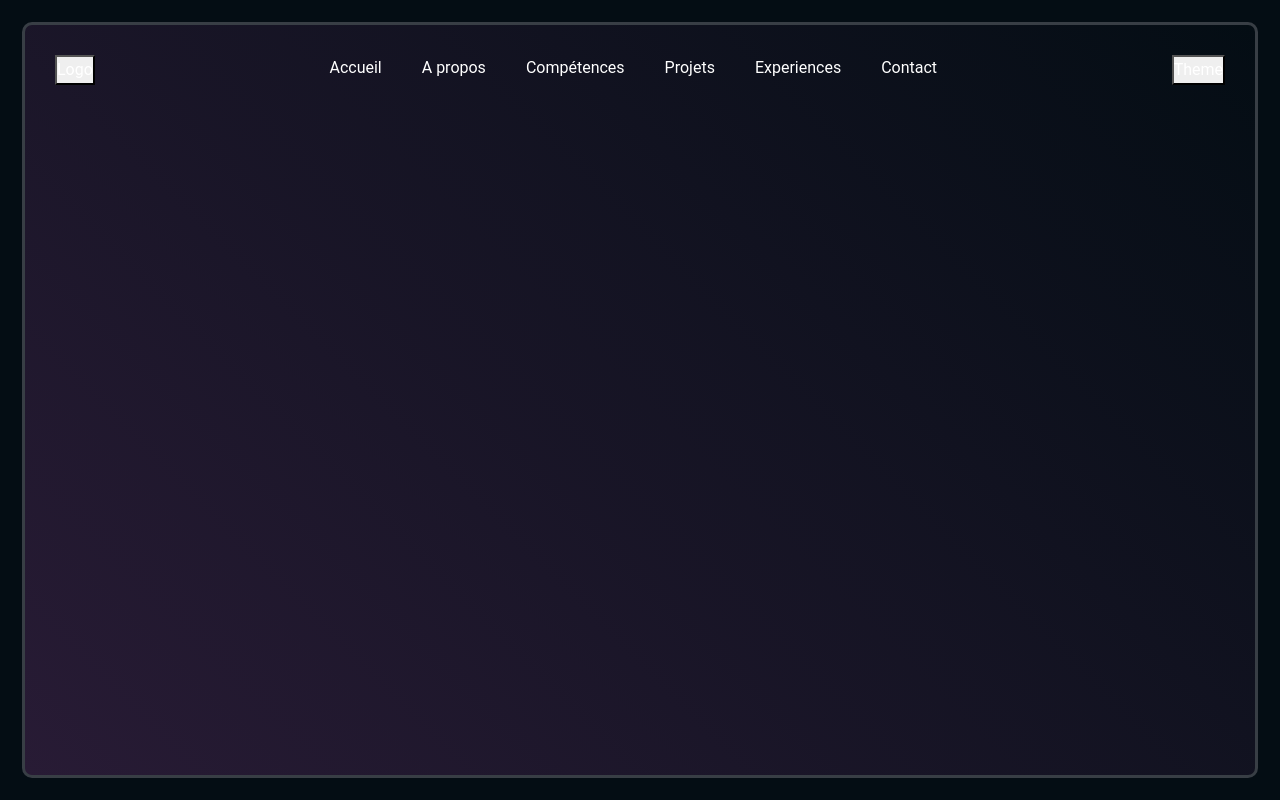
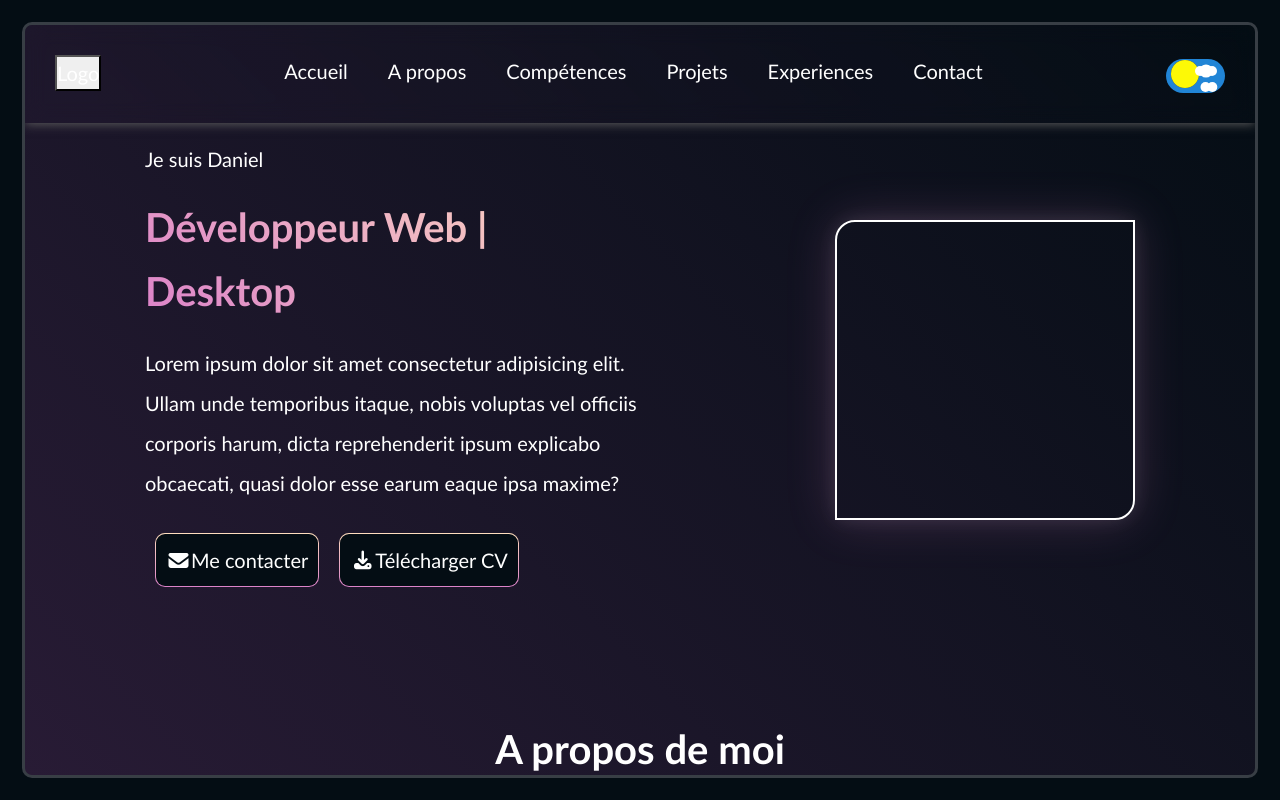
Before and after one commit to Daniel0455/portfolio_daniel, a Next.js app in the folder frontend/: page / in a window 1280 px wide. Built offline with nearby package versions, Linux system fonts and the light colour scheme.

Commit message:
Cration de a propos

```diff
--- a/frontend/app/page.tsx
+++ b/frontend/app/page.tsx
@@ -1,10 +1,15 @@
 "using client"
 import NavBar from "@/components/NavBar"
+import Profil from "@/components/Profil"
+import Background from "@/components/Background"
+import Statistique from "@/components/Statistique"
 export default function Home(){
     return(
         <>
             <div className="mainContainer">
-            <NavBar/>
+                <NavBar/>
+                <Profil/>
+                <Statistique/>
             </div>
         </>
     )
--- a/frontend/components/Background.tsx
+++ b/frontend/components/Background.tsx
@@ -1,3 +1,4 @@
+"use client"
 import { useEffect, useRef } from "react";
 
 export default function Background() {
--- a/frontend/components/NavBar.tsx
+++ b/frontend/components/NavBar.tsx
@@ -16,7 +16,13 @@ export default function NavBar(){
                     <button key={btn.label}>{btn.label}</button>
                 ))}
             </div>
-            <div className="containerTheme"><button>Theme</button></div>
+            <div className="containerTheme">
+                <label className="switch">
+                <input type="checkbox" />
+                <span className="slider"></span>
+                <span className="clouds_stars"></span>
+                </label>
+            </div>
         </nav>
         </>
     )
--- a/frontend/components/Profil.tsx
+++ b/frontend/components/Profil.tsx
@@ -0,0 +1,25 @@
+export default function Profil(){
+    let buttons = [
+        {label: "Me contacter", icon: "fas fa-envelope"},
+        {label: "Télécharger CV", icon: "fas fa-download"},
+    ]
+    return(
+        <>
+        <div className="containerProfil">
+            <div className="containerDescProfil">
+                <p>Je suis Daniel</p>
+                <p className="profetionProfil">Développeur Web | Desktop</p>
+                <p className="descProfil">Lorem ipsum dolor sit amet consectetur adipisicing elit. Ullam unde temporibus itaque, nobis voluptas vel officiis corporis harum, dicta reprehenderit ipsum explicabo obcaecati, quasi dolor esse earum eaque ipsa maxime?</p>
+                <div className="containerButtonsProfil">
+                    {buttons.map((btn) =>(
+                        <div key={btn.label} className="btnRadius"><button> <i className={btn.icon}></i>{btn.label}</button></div>
+                    ))}
+                </div>
+            </div>
+            <div className="containerPdpProfil">
+
+            </div>
+        </div>
+        </>
+    )
+}
--- /dev/null
+++ b/frontend/components/Statistique.tsx
@@ -0,0 +1,29 @@
+"use client"
+export default function Statistique(){
+    let donnees = [
+        {label: "Projets", nombre: "+12"},
+        {label: "Coolaboration", nombre: "+05"},
+        {label: "Langages connus", nombre: "+07"},
+        {label: "Outils utilisés", nombre: "+05"}
+    ]
+    return(
+        <>
+            <div className="containerStatistique">
+                <p className="titre">A propos de moi</p>
+                <div className="containerStatistiqueMain">
+                    <div>
+                        <p className="containerDescStatistique">Lorem, ipsum dolor sit amet consectetur adipisicing elit. Debitis dignissimos ab ullam voluptatibus. Ipsa, neque. Facilis ipsum odit animi eaque nulla! Eum culpa enim, aut suscipit assumenda magni incidunt saepe.</p>
+                    </div>
+                    <div className="containerCard">
+                        {donnees.map((donnee) =>(
+                            <div key={donnee.label} className="cardStatistique">
+                                <p>{donnee.nombre}</p>
+                                <p>{donnee.label}</p>
+                            </div>
+                        ))}
+                    </div>
+                </div>
+            </div>
+        </>
+    )
+}
--- a/frontend/styles/globals.css
+++ b/frontend/styles/globals.css
@@ -3,6 +3,10 @@
   margin: 0;
   padding: 0;
   color: white;
+  font-family: 'Calibri';
+  font-size:18px;
+  text-align: center;
+  font-size: 20px;
 }
 body
 {
@@ -19,15 +23,38 @@ body
   right: 2px;
   top: 2px;
   background: linear-gradient(45Deg,rgb(40, 27, 53) ,rgb(4, 13, 20));
+  overflow: auto;
+}
+.mainContainer::-webkit-scrollbar
+{
+  width: 5px;
+  border-radius: 10px;
+  background-color: rgb(220, 130, 201, 0.25);
+}
+.mainContainer::-webkit-scrollbar-thumb
+{
+  background-color: rgb(220, 130, 201);
+  border-radius: 10px;
+  box-shadow: 2px 2px 10px 0px white;
+}
+.titre
+{
+  font-size: 40px;
+  font-weight:1000;
+  color: white;
 }
 .navBar
 {
   width: 100%;
+  box-shadow: 0px 1px 10px 0px rgb(94, 94, 94);
   position: sticky;
+  top: 0;
   padding: 30px;
   justify-content: space-between;
   display: flex;
   flex-wrap: wrap;
+  background: linear-gradient(45Deg,rgba(40, 27, 53, 0.267) ,rgba(4, 13, 20, 0.253));
+  backdrop-filter: blur(10px);
 }
 .containerButtons button
 {
@@ -36,10 +63,254 @@ body
   background: none;
   border: none;
 }
+
+/*Profil*/
+.containerProfil
+{
+  padding: 120px;
+  padding-top: 20px;
+  display:flex;
+  flex-wrap: wrap;
+  justify-content: space-between;
+  align-items: center;
+}
+.containerDescProfil
+{
+  max-width: 50%;
+  text-align: start;
+}
+.containerDescProfil p
+{
+  text-align: left;
+}
+.containerDescProfil button
+{
+  background-color: rgb(4, 13, 20);
+  border: none;
+  padding: 10px;
+  border-radius: 9px;
+}
+.btnRadius
+{
+  background: linear-gradient(rgb(255, 222, 190), rgb(220, 130, 201));
+  padding: 1px;
+  border: none;
+  border-radius: 10px;
+  margin: 10px;
+  width: fit-content;
+}
+.containerPdpProfil
+{
+  width: 300px;
+  height: 300px;
+  border: 2px solid ;
+  z-index: -1;
+  border-radius: 20px 0px 20px 0px;
+  box-shadow: 0px 0px 20px 0px rgba(255, 255, 255, 0.1), 0px 0px 50px 0px rgb(220, 130, 201, 0.2);
+}
+.containerButtonsProfil
+{
+  display: flex;
+  flex-wrap: wrap;
+}
+.descProfil
+{
+  line-height: 2;
+}
+.profetionProfil
+{
+  font-size: 40px;
+  font-weight:1000;
+  background: linear-gradient( 45Deg, rgb(220, 130, 201),rgb(255, 222, 190));
+  -webkit-background-clip: text;
+  background-clip: text;
+  -webkit-text-fill-color: transparent;
+}
+.containerStatistique {
+  margin-left: 120px;
+  margin-right: 120px;
+  justify-content: space-between;
+}
+
+.containerStatistiqueMain  div {
+  width: 50%;
+}
+
+/*Card Statistique*/
+.containerStatistiqueMain
+{
+  display: flex;
+  justify-content: space-between;
+  align-items: center;
+}
+.containerDescStatistique
+{
+  line-height: 2;
+  text-align: left;
+}
+.containerCard
+{
+  text-align: center;
+  display: flex;
+  flex-wrap: wrap;
+  padding: 20px;
+  justify-content: end;
+}
+.cardStatistique
+{
+  display: flex;
+  flex-wrap: wrap;
+  justify-content: center;
+  align-items: center;
+  border: 1px solid white;
+  margin: 5px;
+  border-radius: 5px;
+  background: linear-gradient(45Deg, rgb(220, 130, 201),rgb(255, 222, 190));
+
+}
+.cardStatistique p
+{
+  margin: 10px;
+}
+
+/*Toggle*/
+.switch {
+  /* border: 2px solid rebeccapurple; */
+  font-size: 17px;
+  position: relative;
+  display: inline-block;
+  width: 3.5em;
+  height: 2em;
+}
+.switch input {
+  /* all: unset; */
+  opacity: 0;
+  width: 0;
+  height: 0;
+}
+.slider {
+  background-color: #2185d6;
+  position: absolute;
+  top: 0;
+  left: 0;
+  right: 0;
+  bottom: 0;
+  cursor: pointer;
+  transition: 0.4s;
+  border-radius: 30px;
+  box-shadow: 0 0 0 rgba(33, 133, 214, 0);
+  transition: all 0.4s ease;
+}
+.slider:hover {
+  box-shadow: 0 0 15px rgba(33, 133, 214, 0.5);
+}
+
+.slider::before {
+  position: absolute;
+  content: "";
+  height: 1.4em;
+  width: 1.4em;
+  border-radius: 50%;
+  left: 10%;
+  bottom: 15%;
+  box-shadow: inset 15px -4px 0px 15px #fdf906;
+  background-color: #211931;
+  transition: all 0.4s ease;
+  transform-origin: center;
+}
+.slider:hover::before {
+  transform: rotate(45deg);
+}
+.clouds_stars {
+  position: absolute;
+  content: "";
+  border-radius: 50%;
+  height: 10px;
+  width: 10px;
+  left: 70%;
+  bottom: 50%;
+  background-color: #fff;
+
+  transition: all 0.3s;
+  box-shadow:
+    -12px 0 0 0 white,
+    -6px 0 0 1.6px white,
+    0.3px 16px 0 white,
+    -6.5px 16px 0 white;
+  filter: blur(0.55px);
+}
+.switch input:checked ~ .clouds_stars {
+  transform: translateX(-20px);
+  height: 2px;
+  width: 2px;
+  border-radius: 50%;
+  left: 80%;
+  top: 15%;
+  background-color: #fff;
+  backdrop-filter: blur(10px);
+  transition: all 0.3s;
+  box-shadow:
+    -7px 10px 0 #fff,
+    8px 15px 0 #fff,
+    -17px 1px 0 #fff,
+    -20px 10px 0 #fff,
+    -7px 23px 0 #fff,
+    -15px 25px 0 #fff;
+  filter: none;
+  animation: twinkle 2s infinite;
+}
+.switch input:checked + .slider {
+  background-color: #211931 !important;
+}
+.switch input:checked + .slider::before {
+  transform: translateX(100%);
+  box-shadow: inset 8px -4px 0 0 #fff;
+}
+.switch input:checked + .slider:hover::before {
+  transform: translateX(100%) rotate(-45deg);
+}
+@keyframes twinkle {
+  0%,
+  100% {
+    opacity: 1;
+  }
+  50% {
+    opacity: 0.5;
+  }
+}
+
 /*Responcive*/
-@media screen and (max-width: 850px) {
+@media screen and (max-width: 1000px) {
   .containerButtons
   {
     display: none;
   }
 }
+@media screen and (max-width: 905px) {
+  .containerDescProfil p{
+    text-align: center;
+    width: 200%;
+  }
+  .containerButtonsProfil
+  {
+    width: 200%;
+    justify-content: center;
+  }
+  .containerProfil
+  {
+    padding: 10px;
+    display: grid;
+    width: 100%;
+  }
+  .containerPdpProfil
+  {
+    transform:translateX(-50%);
+    margin-left:50%;
+  }
+}
+@media screen and (max-width: 400px) {
+  .mainContainer
+  {
+    margin:5px;
+  }
+}
```
